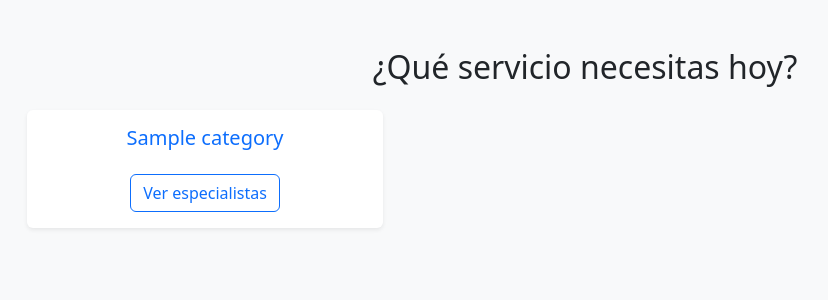
After one commit to rzvlady/oficio-connect-sv, a Django app: page /servicios/explorar/ in a window 1280 px wide. The commit adds this page. Shown: the top 300 px of the page, without its empty margins (55-883 px from the left). Run offline with Django 5.2, Linux system fonts and the light colour scheme; tables that the repository leaves empty hold one stand-in row (values such as "Sample post").

Commit message:
- implementacion de vista de categoria de trabajadores  para los clientes desde home

```diff
--- a/core/urls.py
+++ b/core/urls.py
@@ -10,8 +10,10 @@ urlpatterns = [
     path('usuarios/', include('usuarios.urls')),
     path('servicios/', include('servicios.urls')),
     path('__debug__/', include(debug_toolbar.urls)),
-    path('', include('usuarios.urls'))
+    path('', include('usuarios.urls')),
+    path('servicios/', include(('servicios.urls', 'servicios'), namespace='servicios')),
 ]
+
 
 if settings.DEBUG:
     import debug_toolbar
--- /dev/null
+++ b/servicios/templates/servicios/cliente_categorias.html
@@ -0,0 +1,37 @@
+<!DOCTYPE html>
+<html lang="es">
+<head>
+    <meta charset="UTF-8">
+    <meta name="viewport" content="width=device-width, initial-scale=1.0">
+    <title>Explorar Categorías - Oficio Connect SV</title>
+    <link href="https://cdn.jsdelivr.net/npm/bootstrap@5.3.0/dist/css/bootstrap.min.css" rel="stylesheet">
+</head>
+<body class="bg-light">
+
+    <div class="container mt-5">
+        <h2 class="mb-4 text-center">¿Qué servicio necesitas hoy?</h2>
+
+        <div class="row">
+            {% for categoria in categorias %}
+            <div class="col-md-4 mb-4">
+                <div class="card h-100 shadow-sm border-0 text-center">
+                    <div class="card-body">
+                        <h5 class="card-title text-primary">{{ categoria.name }}</h5>
+
+                        <a href="{% url 'trabajadores_categoria' categoria.id %}" class="btn btn-outline-primary mt-3">
+                            Ver especialistas
+                        </a>
+                    </div>
+                </div>
+            </div>
+            {% empty %}
+            <div class="col-12 text-center">
+                <p class="text-muted">Aún no hay categorías disponibles.</p>
+            </div>
+            {% endfor %}
+            </div>
+    </div>
+
+    <script src="https://cdn.jsdelivr.net/npm/bootstrap@5.3.0/dist/js/bootstrap.bundle.min.js"></script>
+</body>
+</html>
--- a/servicios/urls.py
+++ b/servicios/urls.py
@@ -3,6 +3,11 @@ from . import views
 
 urlpatterns = [
     path('review_trabajador/<int:worker_id>/', views.crear_resena, name='review_trabajador'),
+
+    path('explorar/', views.lista_categorias_cliente, name='explorar_categorias'),
+
+    path('explorar/<int:categoria_id>/', views.trabajadores_por_categoria, name='trabajadores_categoria'),
+
 
     #path('categorias/', views.lista_categorias, name='lista_categorias'),
 
--- a/servicios/views.py
+++ b/servicios/views.py
@@ -41,6 +41,20 @@ def crear_resena(request, worker_id):
         'form': form,
         'existe_trabajo': tiene_trabajo
     })
+
+def lista_categorias_cliente(request):
+    categorias = Category.objects.all()
+    return render(request, 'servicios/cliente_categorias.html', {'categorias': categorias})
+
+def trabajadores_por_categoria(request, categoria_id):
+    categoria = get_object_or_404(Category, id=categoria_id)
+    trabajadores = WorkerProfile.objects.filter(category=categoria)
+
+    return render(request, 'servicios/cliente_trabajadores.html', {
+        'categoria': categoria,
+        'trabajadores': trabajadores
+    })
+
 
 
 #todo el codigo de debajo funciona, pero da acceso a usuarios para eliminar datos importantes. Debe de cambiarse
--- a/usuarios/templates/usuarios/home.html
+++ b/usuarios/templates/usuarios/home.html
@@ -61,7 +61,7 @@
 
 
                 {% comment %} Cambiar el # por la url de la vista para mostrar a los clientes la busqueda por categorias {% endcomment %}
-                                <a href= "#" class="btn btn-primary">Ver categorías</a>
+                                <a href="/servicios/explorar/" class="btn btn-primary">Ver categorías</a>
 
 
                             </div>
```
Also changed, not shown: servicios/templates/servicios/cliente_trabajadores.html (added, +49 -0 lines).
